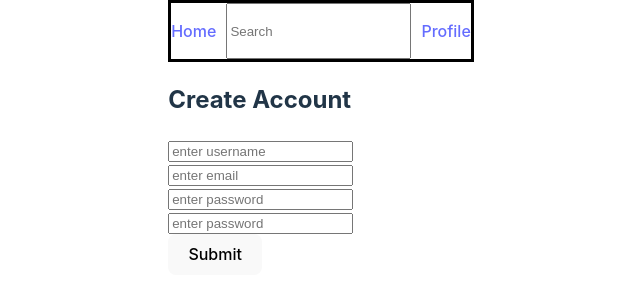
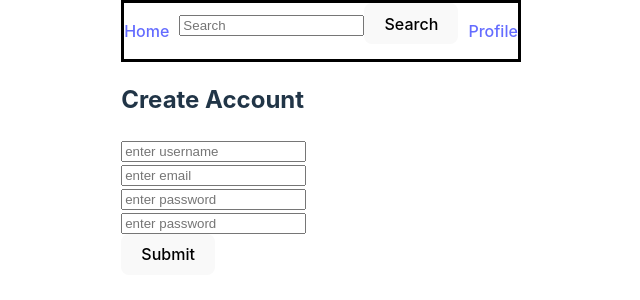
Before and after one commit to aberry520/humid-oro, a React (Vite) app in the folder frontend/humid-oro/: page /signup in a window 1280 px wide. Shown: the top 300 px of the page, without its empty margins (319-959 px from the left). Built offline with nearby package versions, Linux system fonts and the light colour scheme.

Commit message:
add search logic

```diff
--- a/frontend/humid-oro/src/components/Nav/NavBar.jsx
+++ b/frontend/humid-oro/src/components/Nav/NavBar.jsx
@@ -1,4 +1,6 @@
-import { Link } from "react-router-dom"
+import { Link, useNavigate } from "react-router-dom";
+import { useState } from "react";
+// import { Search } from "react-router-dom";
 import styled from "styled-components";
 
 const Nav = styled.div`
@@ -7,23 +9,51 @@ const Nav = styled.div`
   max-width: 1000px;
   justify-content: space-around;
   margin: auto;
-`
+`;
 const NavBorder = styled.div`
   border: black solid;
   margin: 0;
-`
+`;
 
 export const NavBar = () => {
+  const [search, setSearch] = useState("");
+  const [lastSearch, setLastSearch] = useState("");
+  const navigate = useNavigate();
 
+  const handleChangeSearch = (e) => {
+    setSearch(e.target.value);
+    setLastSearch(e.target.value)
+  };
+
+  const handleSearchClick = (e) => {
+    if (search === ""){
+        navigate(`/search/${lastSearch}`);
+    }else{
+        navigate(`/search/${search}`);
+        setSearch("")
+    }
+  };
   return (
     <>
       <NavBorder>
         <Nav>
-                <Link to={'/'}><p>Home</p></Link>
-                <input type="search" placeholder="Search"/>
-                <Link to={'user/'}><p>Profile</p></Link>
+          <Link to={"/"}>
+            <p>Home</p>
+          </Link>
+          <form>
+            <input
+              type="search"
+              placeholder="Search"
+              onChange={handleChangeSearch}
+              value={search}
+            />
+            <button type="button" name="searchButton" onClick={(e)=>{handleSearchClick(e)}}>Search</button>
+          </form>
+          <Link to={"user/"}>
+            <p>Profile</p>
+          </Link>
         </Nav>
       </NavBorder>
     </>
-    )
-}
+  );
+};
```
Lines whose indentation alone changed are shown as unchanged.
